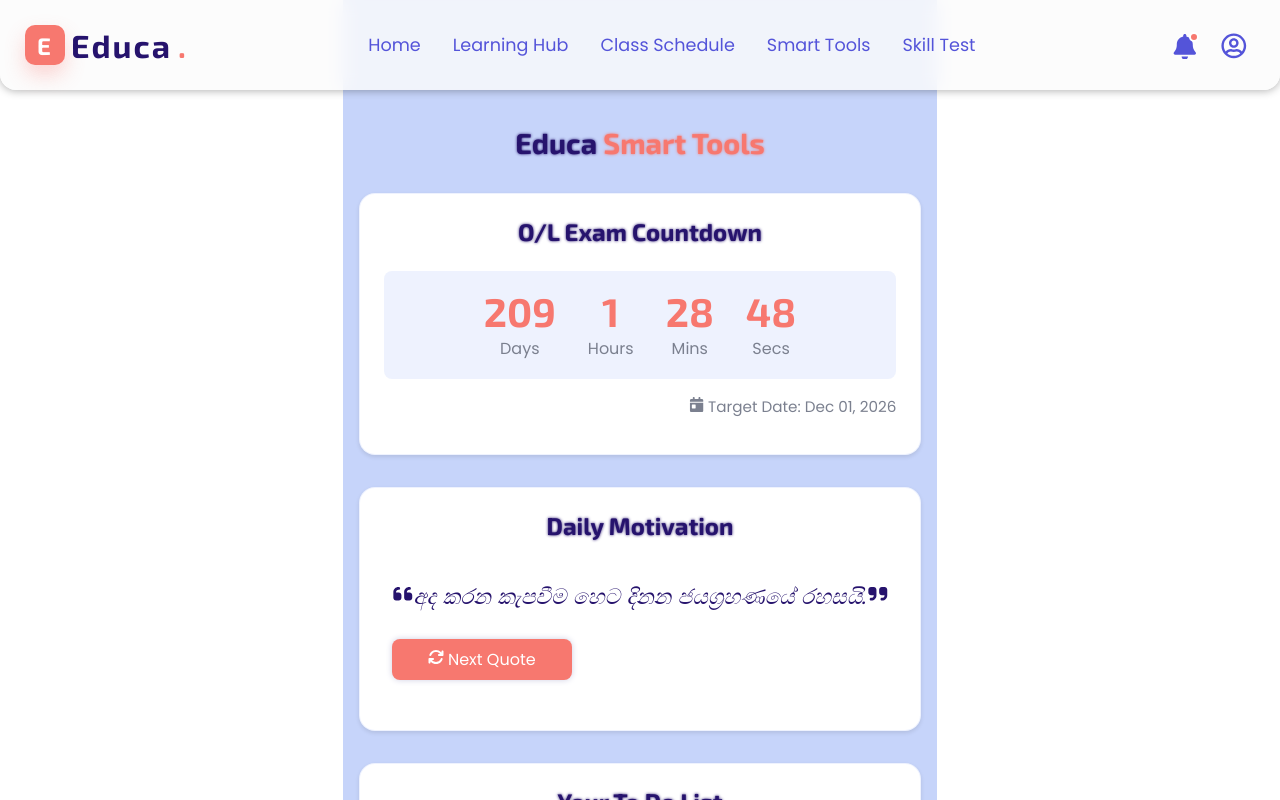
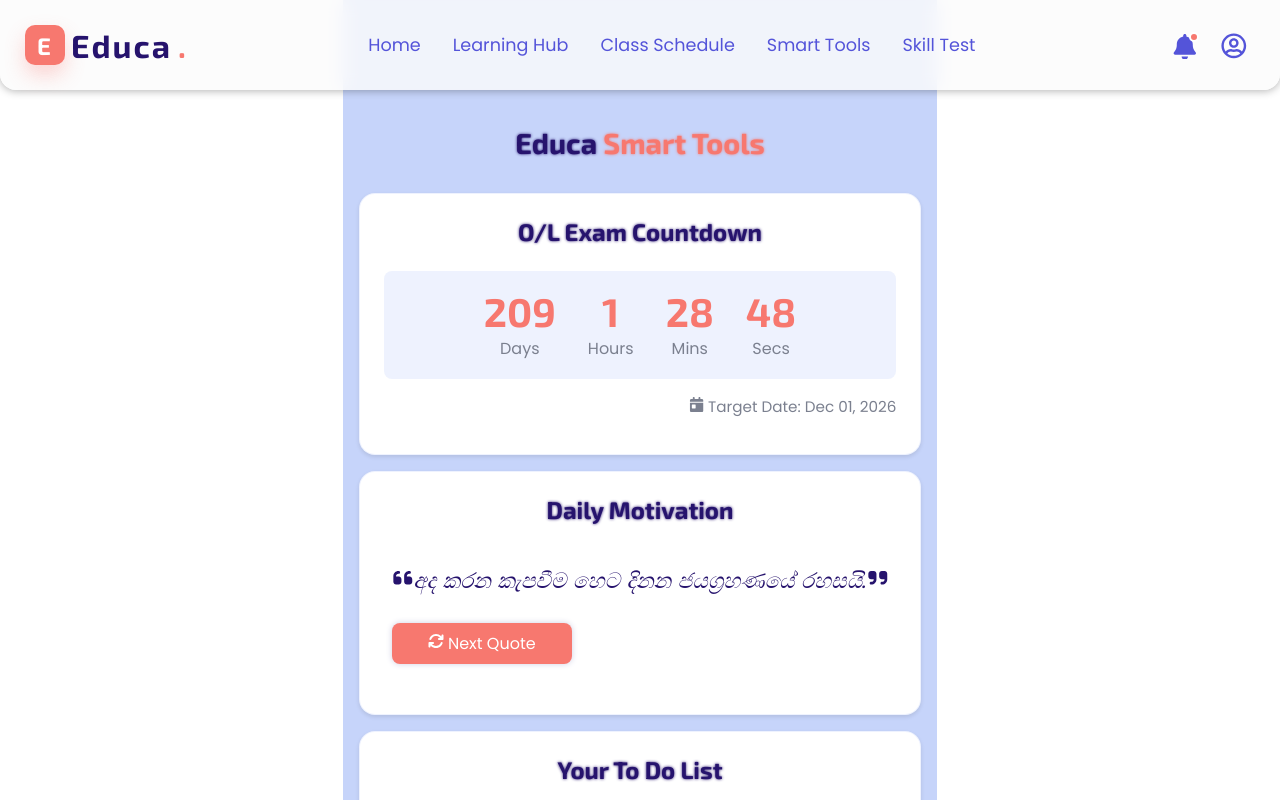
Before and after one commit to lakshan-beast/Educa-OL-Learning-Platform, a React (Vite) app: page /tools in a window 1280 px wide. Shown: the top 800 px of the page. Built offline with nearby package versions, Linux system fonts and the light colour scheme.

Commit message:
Refactor tools-grid styles: adjust grid-template-columns and gap properties for improved layout

```diff
--- a/src/styles/pages/_tools.scss
+++ b/src/styles/pages/_tools.scss
@@ -18,8 +18,8 @@
 // tools-grid {
 .tools-grid {
   display: grid;
-  grid-template-columns: repeat(auto-fit, minmax(330px, 1fr 1fr));
-  gap: $grid-gap-xlarge;
+  grid-template-columns: repeat(auto-fill, minmax(300px, 1fr));
+  gap: $grid-gap-medium;
 }
 
 // Calculator styels
```
